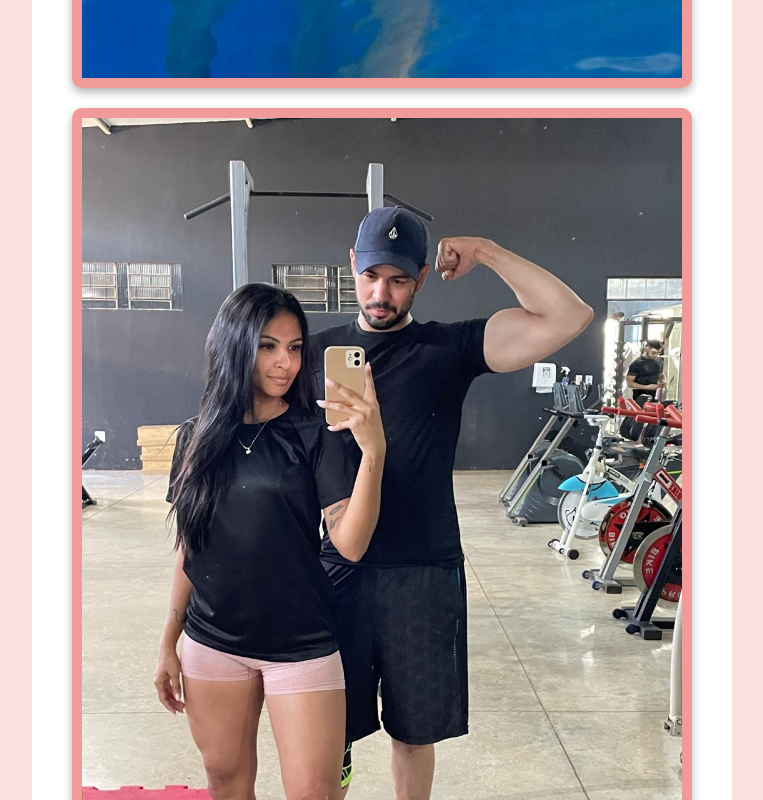
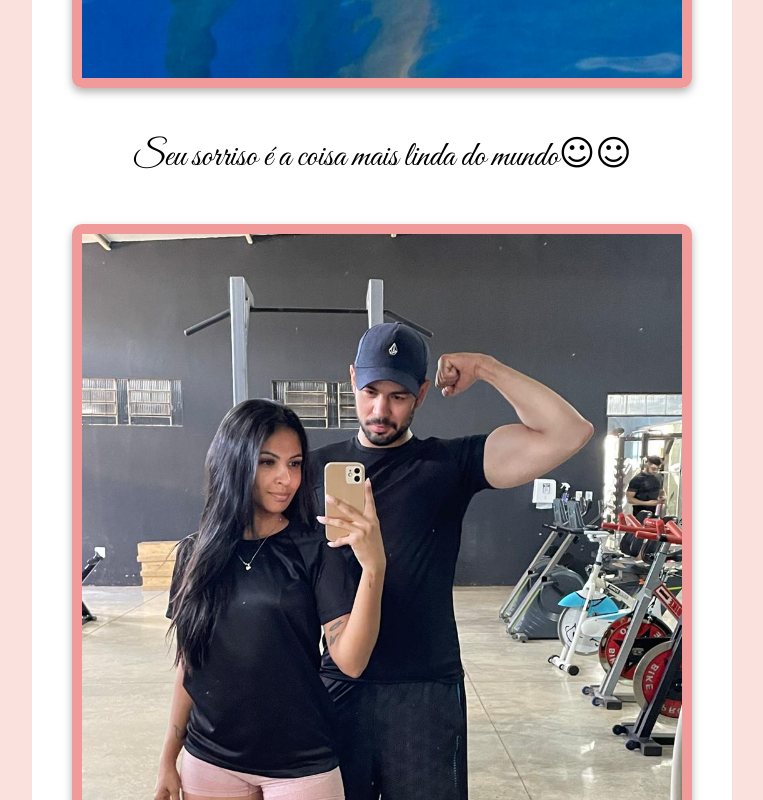
Before and after one commit to wafiter/pra-namorada, a plain HTML site: page index.html in a window 1280 px wide. Shown: the part 8040-8840 px from the top of the page, without its empty margins (258-1021 px from the left). Drawn offline with nearby package versions, Linux system fonts and the light colour scheme; a web font is replaced by a local one.

Commit message:
Update index.html

```diff
--- a/index.html
+++ b/index.html
@@ -50,6 +50,7 @@
       <img src="public/WhatsApp Image 2024-05-31 at 5.54.25 PM (3).jpeg" alt="Foto 3" class="responsive-photo" />
       <img src="public/WhatsApp Image 2024-05-31 at 5.54.25 PM (4).jpeg" alt="Foto 3" class="responsive-photo" />
       <img src="public/WhatsApp Image 2024-05-31 at 5.54.25 PM.jpeg" alt="Foto 3" class="responsive-photo" />
+    <p class="Title">Seu sorriso é a coisa mais linda do mundo☺☺</p>
       <img src="public/WhatsApp Image 2024-05-31 at 5.56.38 PM.jpeg" alt="Foto 3" class="responsive-photo" />
       <img src="public/WhatsApp Image 2024-06-05 at 6.29.04 PM.jpeg" alt="Foto 3" class="responsive-photo" />
 
@@ -64,6 +65,15 @@
       <source src="public/WhatsApp Video 2024-05-31 at 5.54.25 PM.mp4" type="video/mp4" />
       Seu navegador não suporta o elemento de vídeo.
     </video>
+<p class="Title">
+  Tudo que eu posso dizer é que eu tenho sorte por ter encontrado você,
+    uma menina tão forte para ir em busca dos seus sonhos, mas ao mesmo tempo
+    tão sensível, e isso me faz querer cuidar de você e te proteger.
+</p>
+
+    Tudo que eu posso dizer é que eu tenho sorte por ter encontrado você,
+    uma menina tão forte para ir em busca dos seus sonhos, mas ao mesmo tempo
+    tão sensível, e isso me faz querer cuidar de você e te proteger.
     <video class="responsive-video" controls autoplay>
       <source src="public/WhatsApp Video 2024-05-31 at 5.54.26 PM (1).mp4" type="video/mp4" />
       Seu navegador não suporta o elemento de vídeo.
```
